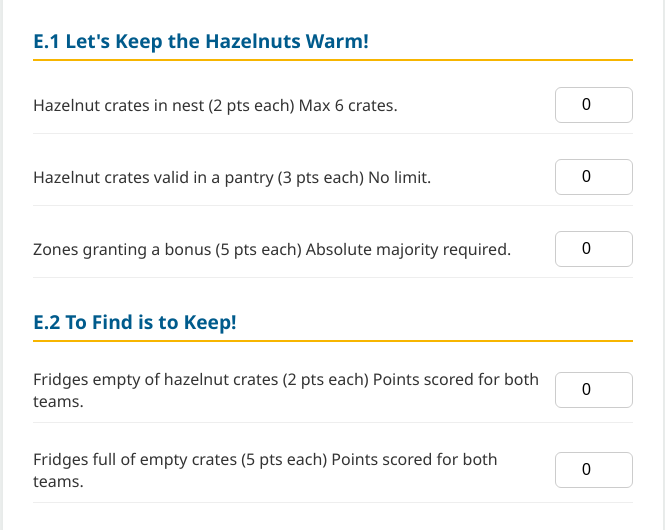
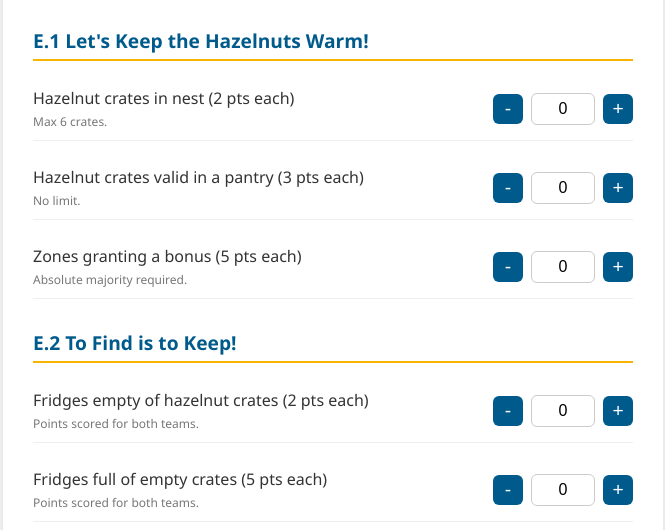
Before and after one commit to Manos-G/Eurobot_2026_Score_Calculator, a plain HTML site: page index.html in a window 1280 px wide. Shown: the part 155-685 px from the top of the page, without its empty margins (307-972 px from the left). Drawn offline with Linux system fonts and the light colour scheme.

Commit message:
improvements

```diff
--- a/index.html
+++ b/index.html
@@ -56,19 +56,58 @@
             border-bottom: 1px solid #eee;
         }
 
-        .action-group label {
+        /* Fixed Label Stretching CSS */
+        .action-group label:not(.switch) {
             flex: 1;
             padding-right: 15px;
             font-weight: 500;
         }
 
+        /* Number Control Styling */
+        .number-control {
+            display: flex;
+            align-items: center;
+        }
+
+        .btn-step {
+            background-color: var(--blue-team);
+            color: white;
+            border: none;
+            width: 30px;
+            height: 30px;
+            font-size: 1.2rem;
+            border-radius: 6px;
+            cursor: pointer;
+            display: flex;
+            justify-content: center;
+            align-items: center;
+            transition: background-color 0.2s;
+        }
+
+        .btn-step:hover {
+            background-color: #00446b;
+        }
+
+        .btn-step:active {
+            background-color: var(--accent);
+        }
+
         .action-group input[type="number"] {
-            width: 60px;
-            padding: 8px;
+            width: 50px;
+            padding: 6px;
+            margin: 0 8px;
             border: 1px solid #ccc;
             border-radius: 6px;
             text-align: center;
             font-size: 1rem;
+            -moz-appearance: textfield; /* Hides default arrows in Firefox */
+        }
+
+        /* Hides default arrows in Chrome/Safari */
+        .action-group input[type="number"]::-webkit-outer-spin-button,
+        .action-group input[type="number"]::-webkit-inner-spin-button {
+            -webkit-appearance: none;
+            margin: 0;
         }
 
         /* Toggle Switch CSS */
@@ -77,7 +116,7 @@
             display: inline-block;
             width: 50px;
             height: 28px;
-            flex: 0 0 50px; /* This line prevents the switch from stretching! */
+            flex: 0 0 50px; /* Prevents switch from stretching */
         }
 
         .switch input {
@@ -128,6 +167,13 @@
             margin-top: 30px;
             box-shadow: 0 4px 10px rgba(0,0,0,0.2);
         }
+
+        .cite {
+            font-size: 0.75rem;
+            color: #777;
+            display: block;
+            margin-top: 4px;
+        }
     </style>
 </head>
 <body>
@@ -142,21 +188,33 @@
                 Hazelnut crates in nest (2 pts each)
                 <span class="cite">Max 6 crates.</span>
             </label>
+            <div class="number-control">
+                <button class="btn-step" onclick="stepInput('crates_nest', -1)">-</button>
                 <input type="number" id="crates_nest" min="0" max="6" value="0">
+                <button class="btn-step" onclick="stepInput('crates_nest', 1)">+</button>
+            </div>
         </div>
         <div class="action-group">
             <label>
                 Hazelnut crates valid in a pantry (3 pts each)
                 <span class="cite">No limit.</span>
             </label>
+            <div class="number-control">
+                <button class="btn-step" onclick="stepInput('crates_pantry', -1)">-</button>
                 <input type="number" id="crates_pantry" min="0" value="0">
+                <button class="btn-step" onclick="stepInput('crates_pantry', 1)">+</button>
+            </div>
         </div>
         <div class="action-group">
             <label>
                 Zones granting a bonus (5 pts each)
                 <span class="cite">Absolute majority required.</span>
             </label>
-            <input type="number" id="bonus_zones" min="0" max="6" value="0">
+            <div class="number-control">
+                <button class="btn-step" onclick="stepInput('bonus_zones', -1)">-</button>
+                <input type="number" id="bonus_zones" min="0" max="10" value="0">
+                <button class="btn-step" onclick="stepInput('bonus_zones', 1)">+</button>
+            </div>
         </div>
 
         <h2>E.2 To Find is to Keep!</h2>
@@ -165,14 +223,22 @@
                 Fridges empty of hazelnut crates (2 pts each)
                 <span class="cite">Points scored for both teams.</span>
             </label>
+            <div class="number-control">
+                <button class="btn-step" onclick="stepInput('fridges_empty', -1)">-</button>
                 <input type="number" id="fridges_empty" min="0" max="4" value="0">
+                <button class="btn-step" onclick="stepInput('fridges_empty', 1)">+</button>
+            </div>
         </div>
         <div class="action-group">
             <label>
                 Fridges full of empty crates (5 pts each)
                 <span class="cite">Points scored for both teams.</span>
             </label>
+            <div class="number-control">
+                <button class="btn-step" onclick="stepInput('fridges_full', -1)">-</button>
                 <input type="number" id="fridges_full" min="0" max="4" value="0">
+                <button class="btn-step" onclick="stepInput('fridges_full', 1)">+</button>
+            </div>
         </div>
 
         <h2>E.3 Not Too Warm, Not Too Cold</h2>
@@ -181,7 +247,11 @@
                 Thermometer Zone Reached (0-10 pts)
                 <span class="cite">Divided into 11 numbered zones.</span>
             </label>
+            <div class="number-control">
+                <button class="btn-step" onclick="stepInput('thermometer_score', -1)">-</button>
                 <input type="number" id="thermometer_score" min="0" max="10" value="0">
+                <button class="btn-step" onclick="stepInput('thermometer_score', 1)">+</button>
+            </div>
         </div>
 
         <h2>E.4 Nest, Sweet Nest</h2>
@@ -210,11 +280,15 @@
             <label>
                 Pantries occupied by team SIMA (5 pts each)
             </label>
+            <div class="number-control">
+                <button class="btn-step" onclick="stepInput('sima_pantries', -1)">-</button>
                 <input type="number" id="sima_pantries" min="0" max="6" value="0">
+                <button class="btn-step" onclick="stepInput('sima_pantries', 1)">+</button>
+            </div>
         </div>
         <div class="action-group">
             <label>
-                All SIMA eat the hazelnuts test (10 pts)
+                All SIMA eat the hazelnuts (10 pts)
                 <span class="cite">Actuator moving while standing still.</span>
             </label>
             <label class="switch">
@@ -229,6 +303,24 @@
     </div>
 
     <script>
+        // Button Logic: Increases or decreases value while respecting min/max
+        function stepInput(id, step) {
+            const input = document.getElementById(id);
+            let currentValue = parseInt(input.value) || 0;
+
+            // Get min/max boundaries if they exist
+            let min = input.hasAttribute('min') ? parseInt(input.min) : -Infinity;
+            let max = input.hasAttribute('max') ? parseInt(input.max) : Infinity;
+
+            let newValue = currentValue + step;
+
+            // Apply value if within limits
+            if (newValue >= min && newValue <= max) {
+                input.value = newValue;
+                calculateScore(); // Re-calculate when button is clicked
+            }
+        }
+
         // UX Enhancement: If 'completely' is checked, 'partially' should automatically be checked.
         const completelyToggle = document.getElementById('robot_completely');
         const partiallyToggle = document.getElementById('robot_partially');
@@ -237,12 +329,14 @@
             if (this.checked) {
                 partiallyToggle.checked = true;
             }
+            calculateScore(); // Re-calculate for switches
         });
 
         partiallyToggle.addEventListener('change', function() {
             if (!this.checked) {
                 completelyToggle.checked = false;
             }
+            calculateScore(); // Re-calculate for switches
         });
 
         // Calculation Logic
@@ -275,10 +369,12 @@
             scoreDisplay.textContent = score;
         }
 
-        // Attach event listeners to all inputs to update score dynamically
+        // Attach event listeners to all inputs to update score dynamically if typed manually
         inputs.forEach(input => {
+            if (input.type === 'number') {
                 input.addEventListener('input', calculateScore);
                 input.addEventListener('change', calculateScore);
+            }
         });
 
         // Initial Calculation
```
Lines whose indentation alone changed are shown as unchanged.
